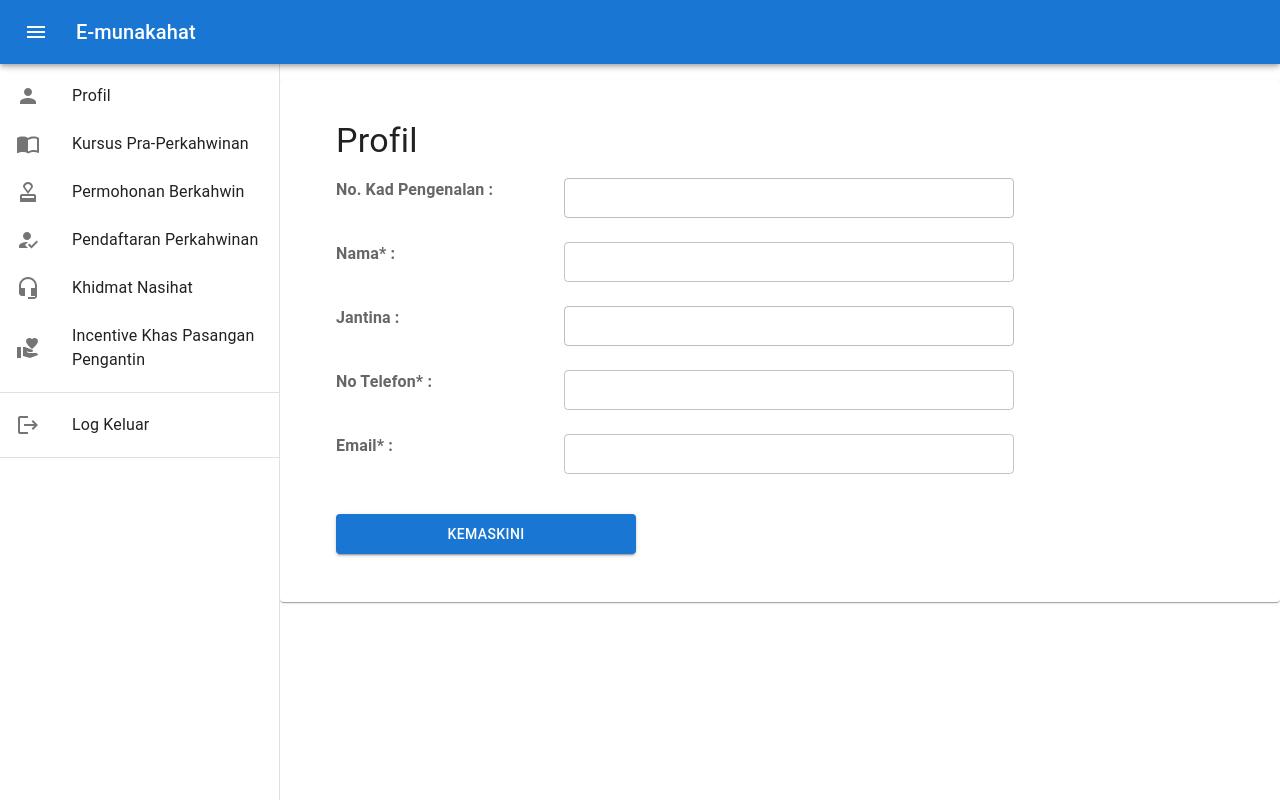
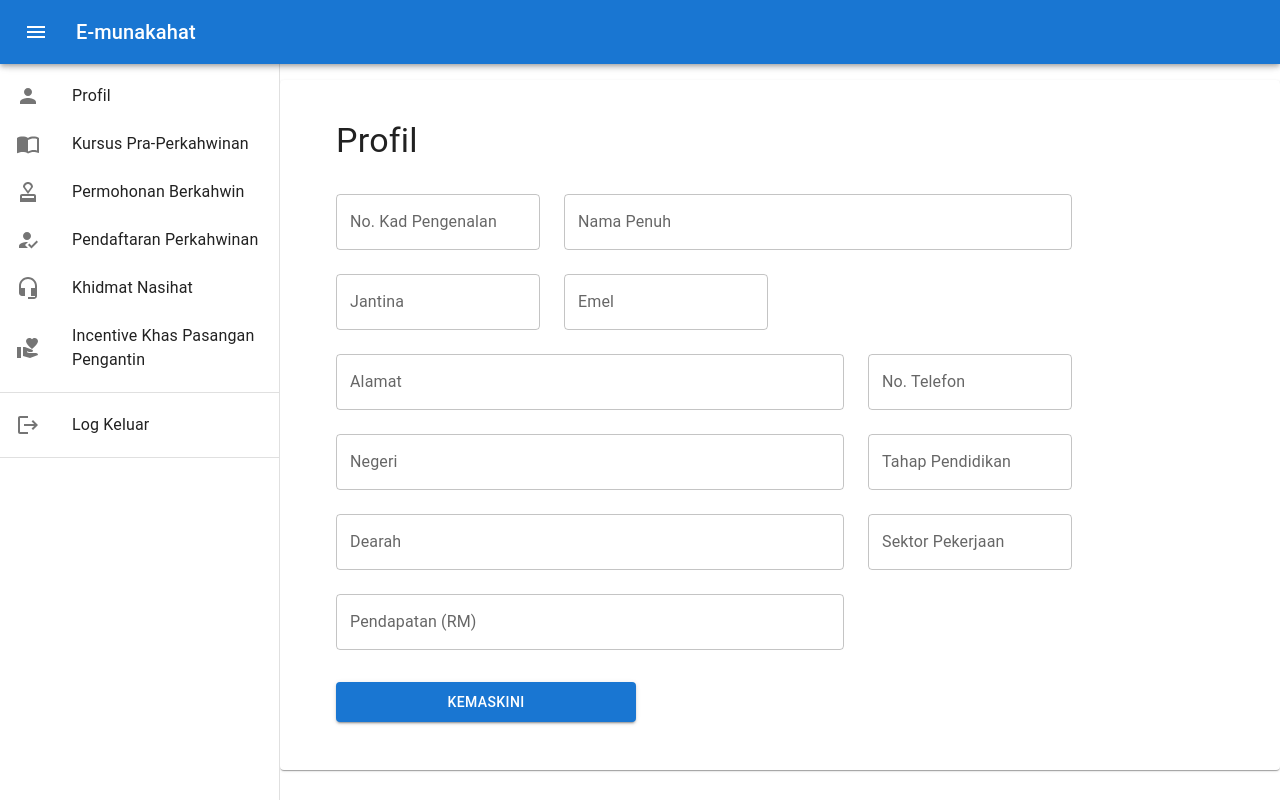
Before and after one commit to ahmadisyraf/emunakahat, a Next.js app in the folder view/: page /profile/userProfile in a window 1280 px wide. Built offline with nearby package versions, Linux system fonts and the light colour scheme.

Commit message:
user profile

```diff
--- a/view/package.json
+++ b/view/package.json
@@ -13,6 +13,7 @@
     "@emotion/styled": "^11.11.0",
     "@fontsource/roboto": "^5.0.1",
     "@mui/icons-material": "^5.11.16",
+    "@mui/lab": "^5.0.0-alpha.133",
     "@mui/material": "^5.13.2",
     "axios": "^1.4.0",
     "firebase": "^9.22.1",
--- a/view/pages/profile/userProfile/index.js
+++ b/view/pages/profile/userProfile/index.js
@@ -3,10 +3,19 @@ import Paper from '@mui/material/Paper';
 import { Grid, Box, useTheme, Typography, TextField, Button } from "@mui/material";
 import Item from '@mui/material/InputLabel';
 import { useState } from 'react';
+import DatePicker from '@mui/lab/DatePicker';
 //import { auth } from "../../../components/firebase/firebase";
 
 const UserProfile = () => {
     const [userProfile, setuserProfile] = useState();
+    const [address, setAddress] = useState('');
+    const [state, setState] = useState('');
+    const [education, setEducation] = useState('');
+    const [area, setArea] = useState('');
+    const [sector, setSector] = useState('');
+    const [nikahDate, setNikahDate] = useState(null);
+    const [approval, setApproval] = useState('');
+    const [receiptNo, setReceiptNo] = useState('');
 
     const theme = useTheme();
 
@@ -15,76 +24,138 @@ const UserProfile = () => {
         <Paper sx={{ mt: 10, px: 7, py: 5, backgroundColor: theme.palette.primary }}>
             <Typography variant='h4'>Profil</Typography>
 
-            <Grid  sx={{py:2}} container rowSpacing={3} columnSpacing={{ xs: 1, sm: 2, md: 3 }}>
+            <Grid  sx={{py:2}} container rowSpacing={0} columnSpacing={{ xs: 1, sm: 2, md: 3 }}>
             <Grid item xs={3}>
-                <Item><b>No. Kad Pengenalan :</b></Item>
+            <TextField
+                    fullWidth
+                    margin='normal'
+                    id="Identification"
+                    label="No. Kad Pengenalan"
+                    name="Identification"
+                    autoComplete="Identification"
+                    onChange={(e) => setIc(e.target.value)}
+                />
             </Grid>
             <Grid item xs={7}>
-                <Item><Box>
-                <TextField style={{ width: '450px' }}
-                disabled
-                id="filled-hidden-label-small"
-                defaultValue=""
-                size="small"
-                />
-                </Box></Item>
+                <Item> <TextField
+                fullWidth
+                id="Name"
+                label="Nama Penuh"
+                name="Name"
+                autoComplete="Name"
+                margin="normal"
+                onChange={(e) => setName(e.target.value)}
+                /></Item>
             </Grid>
             <Grid item xs={3}>
-                <Item><b>Nama* :</b></Item>
+            <Item> <TextField
+                fullWidth
+                id="Gender"
+                label="Jantina"
+                name="Gender"
+                autoComplete="Gender"
+                margin="normal"
+                onChange={(e) => setGender(e.target.value)}
+                /></Item>
+            </Grid>
+
+            <Grid item xs={3}>
+            <Item> <TextField
+                fullWidth
+                id="email"
+                label="Emel"
+                name="email"
+                autoComplete="email"
+                margin="normal"
+                onChange={(e) => setEmail(e.target.value)}
+                /></Item>
+            </Grid>
+
+            <Grid item xs={7}>
+            <TextField
+            fullWidth
+            id="Address"
+            label="Alamat"
+            name="Address"
+            autoComplete="Address"
+            margin="normal"
+            onChange={(e) => setAddress(e.target.value)}
+            />
+            </Grid>
+            <Grid item xs={3}>
+            <Item> <TextField
+                fullWidth
+                id="phoneNo"
+                label="No. Telefon"
+                name="phoneNo"
+                autoComplete="phoneNo"
+                margin="normal"
+                onChange={(e) => setphoneNo(e.target.value)}
+                /></Item>
             </Grid>
             <Grid item xs={7}>
-                <Item><Box>
-                <TextField style={{ width: '450px' }}
-                id="filled-hidden-label-small"
-                defaultValue=""
-                size="small"
-                />
-                </Box></Item>
+            <Item> <TextField
+                fullWidth
+                id="State"
+                label="Negeri"
+                name="State"
+                autoComplete="State"
+                margin="normal"
+                onChange={(e) => setState(e.target.value)}
+                /></Item>
             </Grid>
             <Grid item xs={3}>
-                <Item><b>Jantina :</b></Item>
+            <Item> <TextField
+                fullWidth
+                id="Education"
+                label="Tahap Pendidikan"
+                name="Education"
+                autoComplete="Education"
+                margin="normal"
+                onChange={(e) => setEducation(e.target.value)}
+                /></Item>
             </Grid>
             <Grid item xs={7}>
-                <Item><Box>
-                <TextField style={{ width: '450px' }}
-                disabled
-                id="filled-hidden-label-small"
-                defaultValue=""
-                size="small"
-                />
-                </Box></Item>
+            <Item> <TextField
+                fullWidth
+                id="Area"
+                label="Dearah"
+                name="Area"
+                autoComplete="Area"
+                margin="normal"
+                onChange={(e) => setArea(e.target.value)}
+                /></Item>
             </Grid>
             <Grid item xs={3}>
-                <Item><b>No Telefon* :</b></Item>
+            <Item> <TextField
+                fullWidth
+                id="Sector"
+                label="Sektor Pekerjaan"
+                name="Sector"
+                autoComplete="Sector"
+                margin="normal"
+                onChange={(e) => setSector(e.target.value)}
+                /></Item>
             </Grid>
             <Grid item xs={7}>
-                <Item><Box>
-                <TextField style={{ width: '450px' }}
-                id="filled-hidden-label-small"
-                defaultValue=""
-                size="small"
-                />
-                </Box></Item>
+            <Item> <TextField
+                fullWidth
+                id="Income"
+                label="Pendapatan (RM)"
+                name="Income"
+                autoComplete="Income"
+                margin="normal"
+                onChange={(e) => setSalary(e.target.value)}
+                /></Item>
             </Grid>
-            <Grid item xs={3}>
-                <Item><b>Email* :</b></Item>
-            </Grid>
-            <Grid item xs={7}>
-                <Item><Box>
-                <TextField style={{ width: '450px' }}
-                id="filled-hidden-label-small"
-                defaultValue=""
-                size="small"
-                />
-                </Box></Item>
-            </Grid>
+
             </Grid>
 
             <Button style={{width: "300px", height: "40px",}}
                     type="submit"
                     fullWidth
                     variant="contained"
-                    sx={{ mt: 3, mb: 1 }}>
+                    sx={{ mt: 1, mb: 1 }}>
                     Kemaskini
                 </Button>
         </Paper>
```
Also changed, not shown: view/pages/profile/staffProfile/index.js (+54 -59 lines), 1 other file (tests, documents, lock files or other folders).
